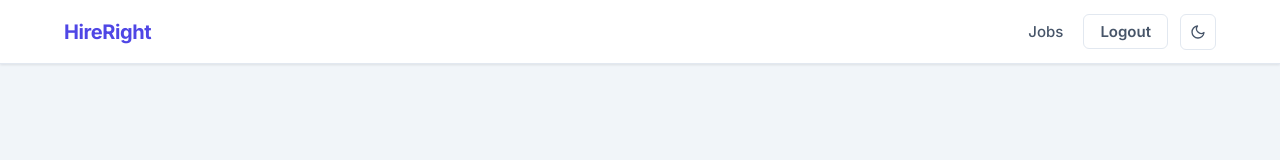
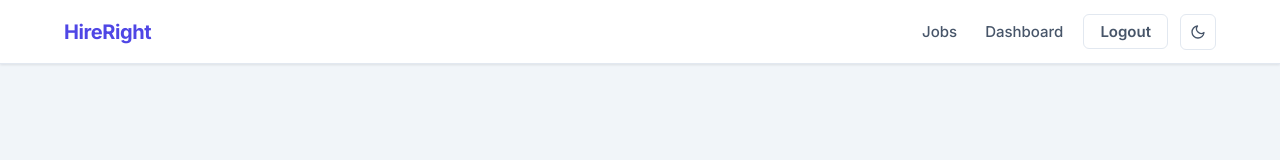
Before and after one commit to Yashmangal72/HireRight, a React (Vite) app in the folder frontend/: page /login in a window 1280 px wide. Shown: the top 160 px of the page. Built offline with nearby package versions, Linux system fonts and the light colour scheme; no server answers; sample sign-in values are in the browser's storage.

Commit message:
UI Changes

```diff
--- a/frontend/src/components/Navbar.jsx
+++ b/frontend/src/components/Navbar.jsx
@@ -13,6 +13,8 @@ function Navbar() {
         navigate("/login");
     };
 
+    const dashboardPath = role === "RECRUITER" ? "/recruiter/overview" : "/dashboard";
+
     return (
         <nav className="navbar">
             <div className="navbar-container">
@@ -27,64 +29,19 @@ function Navbar() {
                         Jobs
                     </Link>
 
-                    {isAuthenticated && role === "CANDIDATE" && (
-                        <>
-                            <Link to="/dashboard" className="navbar-link">
-                                Dashboard
-                            </Link>
-
-                            <Link to="/saved-jobs" className="navbar-link">
-                                Saved Jobs
-                            </Link>
-
-                            <Link to="/applications" className="navbar-link">
-                                My Applications
-                            </Link>
-                        </>
-                    )}
-
-                    {isAuthenticated && role === "RECRUITER" && (
-                        <>
-
-                            <Link to="/recruiter/overview" className="navbar-link">
-                                Overview
-                            </Link>
-
-                            <Link to="/recruiter"
-                                className="navbar-link"
-                            >
-                                Post Job
-                            </Link>
-
-                            <Link
-                                to="/my-jobs"
-                                className="navbar-link"
-                            >
-                                My Jobs
-                            </Link>
-
-                            <Link
-                                to="/recruiter/applications"
-                                className="navbar-link"
-                            >
-                                Applications
-                            </Link>
-                        </>
+                    {isAuthenticated && (
+                        <Link to={dashboardPath} className="navbar-link">
+                            Dashboard
+                        </Link>
                     )}
 
                     {!isAuthenticated ? (
                         <>
-                            <Link
-                                to="/login"
-                                className="navbar-button"
-                            >
+                            <Link to="/login" className="navbar-button">
                                 Login
                             </Link>
 
-                            <Link
-                                to="/register"
-                                className="navbar-button navbar-register"
-                            >
+                            <Link to="/register" className="navbar-button navbar-register">
                                 Register
                             </Link>
                         </>
```
